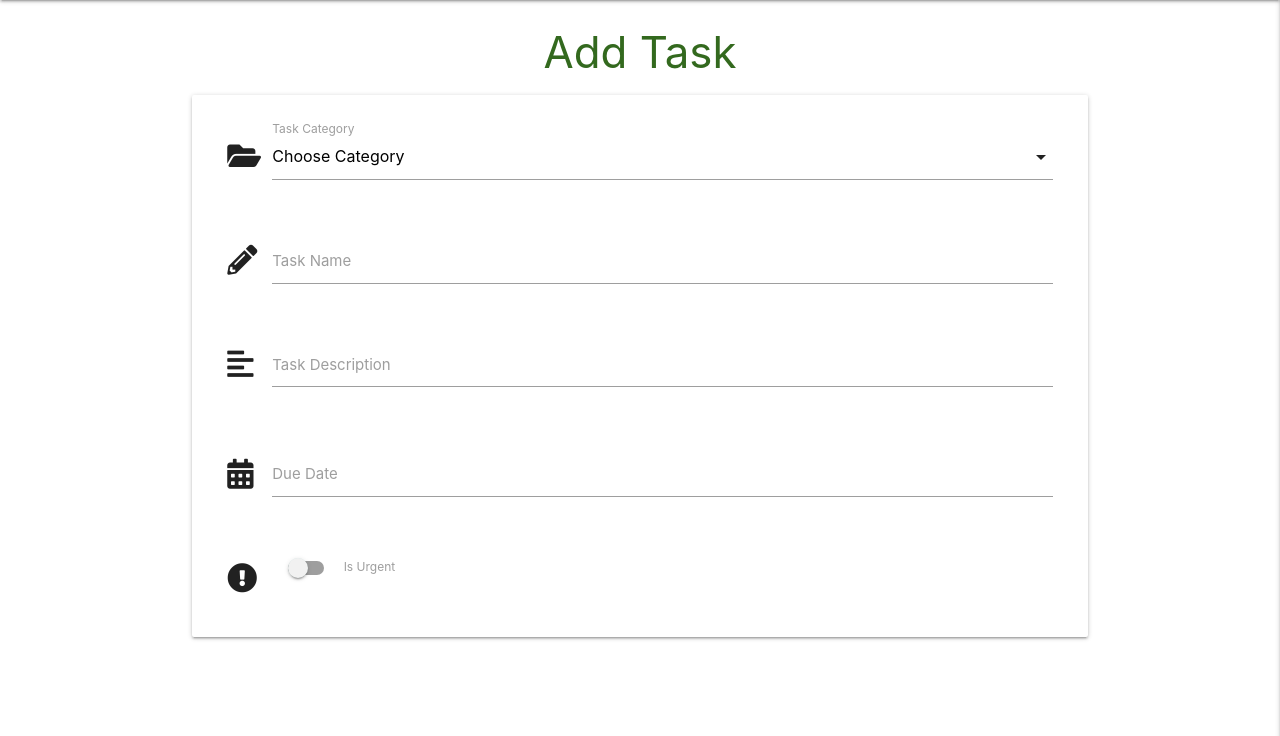
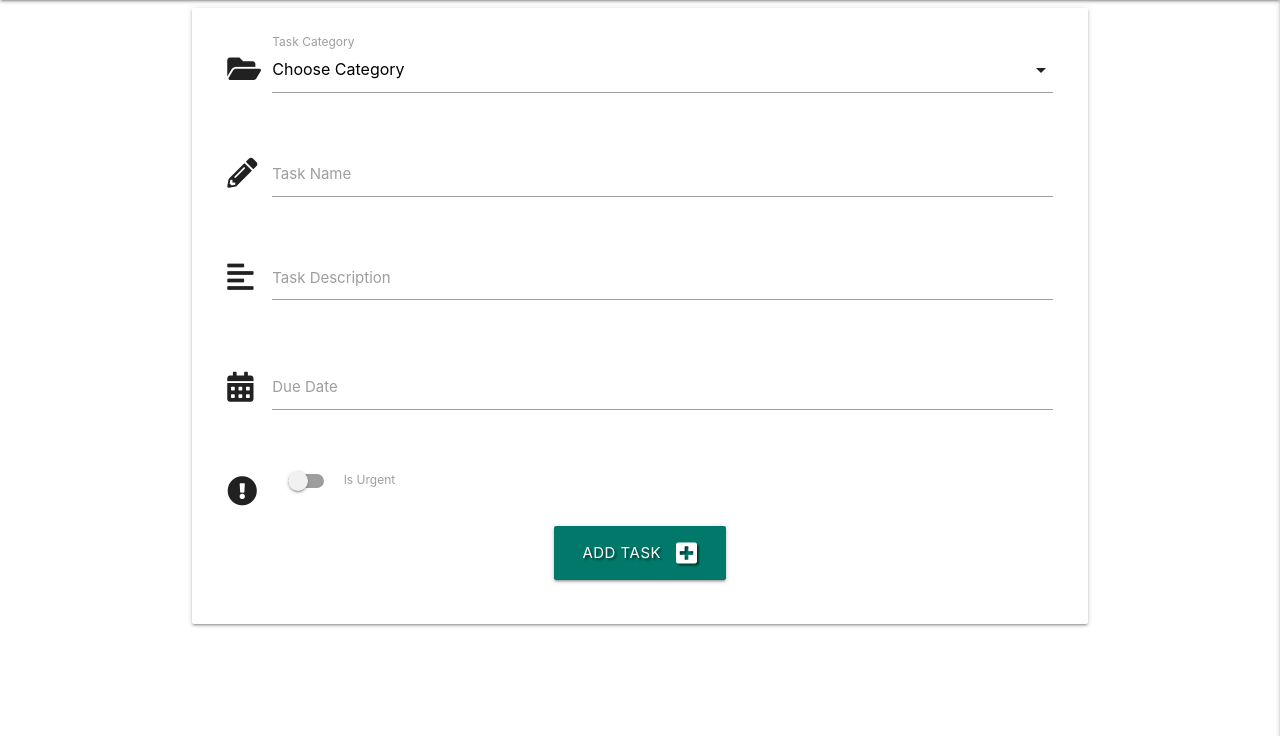
Before and after one commit to kafamem/task-manager-app, a Flask app: page /add_task in a window 1280 px wide. Shown: the part 64-800 px from the top of the page. Run offline with Flask 2, Linux system fonts and the light colour scheme; data that the repository does not hold is empty; some libraries are stand-ins or nearby versions.

Commit message:
Allow user to submit task to db

```diff
--- a/app.py
+++ b/app.py
@@ -97,8 +97,22 @@ def logout():
     return redirect(url_for("login"))
 
 
-@app.route("/add_task")
+@app.route("/add_task", methods = ["GET", "POST"])
 def add_task():
+    if request.method == "POST":
+        is_urgent = "on" if request.form.get("is_urgent") else "off"
+        task = {
+            "category_name": request.form.get("category_name"),
+            "task_name" : request.form.get("task_name"),
+            "task_description": request.form.get("task_description"),
+            "is_urgent": is_urgent,
+            "due_date": request.form.get("due_date"),
+            "created_by": session["user"]
+        }
+        mongo.db.tasks.insert_one(task)
+        flash("Task Successfully Added")
+        return redirect(url_for("get_tasks"))
+
     categories = mongo.db.categories.find().sort("category_name", 1)
     return render_template("add_task.html", categories = categories)
 
--- a/templates/add_task.html
+++ b/templates/add_task.html
@@ -1,10 +1,9 @@
 {% extends "base.html" %}
 {% block content %}
 
-    <h3 class="light-green-text text-darken-4 center-align">Add Task</h3>
-
+    <!-- category selection -->
     <div class="row card-panel">
-        <form class="col s12" method="POST" action="">
+        <form class="col s12" method="POST" action="{{ url_for('add_task') }}">
             <div class="row">
                 <div class="input-field col s12">
                     <i class="fas fa-folder-open prefix text-darken-4"></i>
@@ -17,6 +16,7 @@
                     <label>Task Category</label>
                 </div>
             </div>
+            <!-- task name -->
             <div class="row">
                 <div class="input-field col s12">
                     <i class="fas fa-pencil-alt prefix text-darken-4"></i>
@@ -24,6 +24,7 @@
                     <label for="task_name">Task Name</label>
                 </div>
             </div>
+            <!-- task description -->
             <div class="row">
                 <div class="input-field col s12">
                     <i class="fas fa-align-left prefix text-darken-4"></i>
@@ -31,6 +32,7 @@
                     <label for="task_description">Task Description</label>
                 </div>
             </div>
+            <!-- due date picker -->
             <div class="row">
                 <div class="input-field col s12">
                     <i class="fas fa-calendar-alt prefix text-darken-4"></i>
@@ -38,6 +40,7 @@
                     <label for="due_date">Due Date</label>
                 </div>
             </div>
+              <!-- is urgent toggle -->
             <div class="row">
                 <div class="input-field col s12">
                     <div class="switch">
@@ -50,6 +53,14 @@
                     </div>
                 </div>
             </div>
+            <!-- Submit Button -->
+            <div class="row">
+                <div class="col s12 center-align">
+                    <button type="submit" class="btn-large teal darken-2 text-shadow">
+                        Add Task <i class="fas fa-plus-square right"></i>
+                    </button>
+                </div>
+            </div>
         </form>
     </div>
 
--- a/templates/tasks.html
+++ b/templates/tasks.html
@@ -1,5 +1,7 @@
 {% extends "base.html" %}
 {% block content %}
+
+    <h3 class="light-green-text text-darken-4 center-align">All Tasks</h3>
 
     <ul class="collapsible">
         {% for task in tasks %}
@@ -15,6 +17,7 @@
             <div class="collapsible-body">
                 <strong>{{ task.category_name }}</strong>
                 <p>{{ task.task_description }}</p>
+                <p><em>by:{{ task.created_by }}</em></p>
             </div>
         </li>
         {% endfor %}
```
